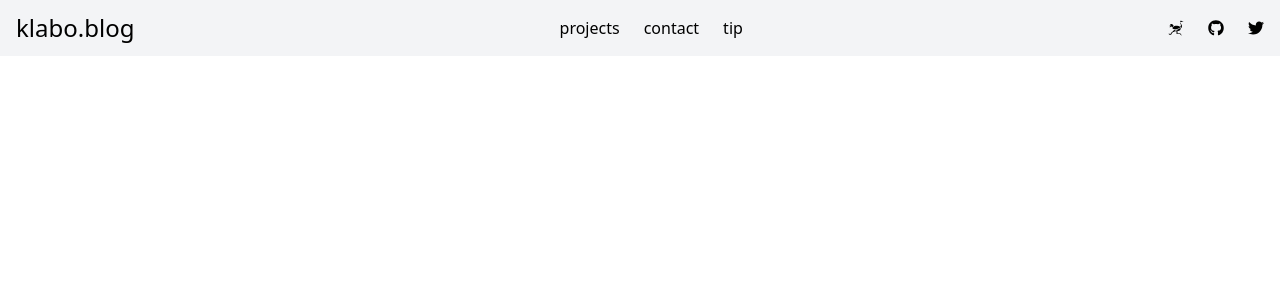
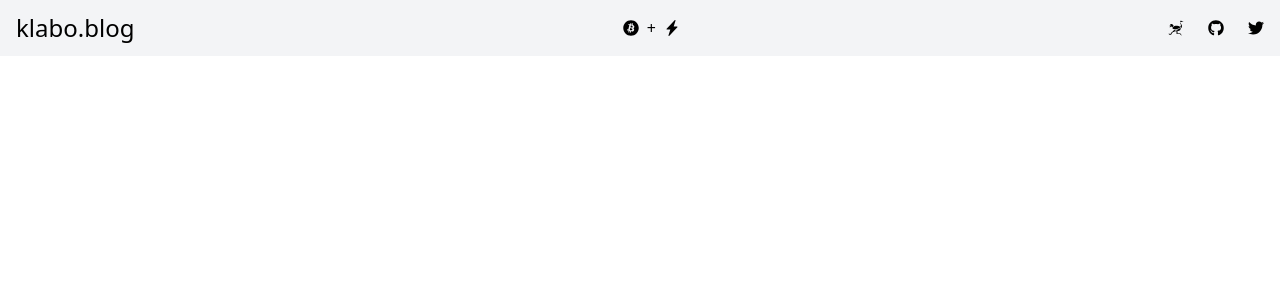
Before and after one commit to joelklabo/blog, a Next.js app: page / in a window 1280 px wide. Shown: the top 300 px of the page. Built offline with nearby package versions, Linux system fonts and the light colour scheme.

Commit message:
Update Header with Bitcoin and Lightning Icons

```diff
--- a/components/header.js
+++ b/components/header.js
@@ -1,24 +1,21 @@
-import { FaGithub, FaTwitter } from 'react-icons/fa'
+import { FaGithub, FaTwitter, FaBitcoin } from 'react-icons/fa'
 import { GiOstrich } from 'react-icons/gi'
+import { BsFillLightningChargeFill } from 'react-icons/bs'
 import Link from "next/link"
 export default function Header() {
 	return (
 		<header className="bg-gray-100">
-			<div className="xl:container xl:ml-auto flex flex-col items-center sm:flex-row sm:justify-between text-center py-3 px-4">
+			<div className="xl:container  flex flex-col items-center sm:flex-row sm:justify-between text-center py-3 px-4">
 				<div className="md:flex-none">
 					<Link href={"/"}>
 						<span className="text-2xl">klabo.blog</span>
 					</Link>
 				</div>
 				<div className="flex gap-6">
-					<Link href={"/projects"}>
-						<span>projects</span>
-					</Link>
-					<Link href={"/contact"}>
-						<span>contact</span>
-					</Link>
 					<Link href={"/tip"}>
-						<span>tip</span>
+						<div className="flex items-center">
+							<FaBitcoin /> <span className="pl-2 pr-2">+</span> <BsFillLightningChargeFill />
+						</div>
 					</Link>
 				</div>
 				<div className="flex gap-6">
```
